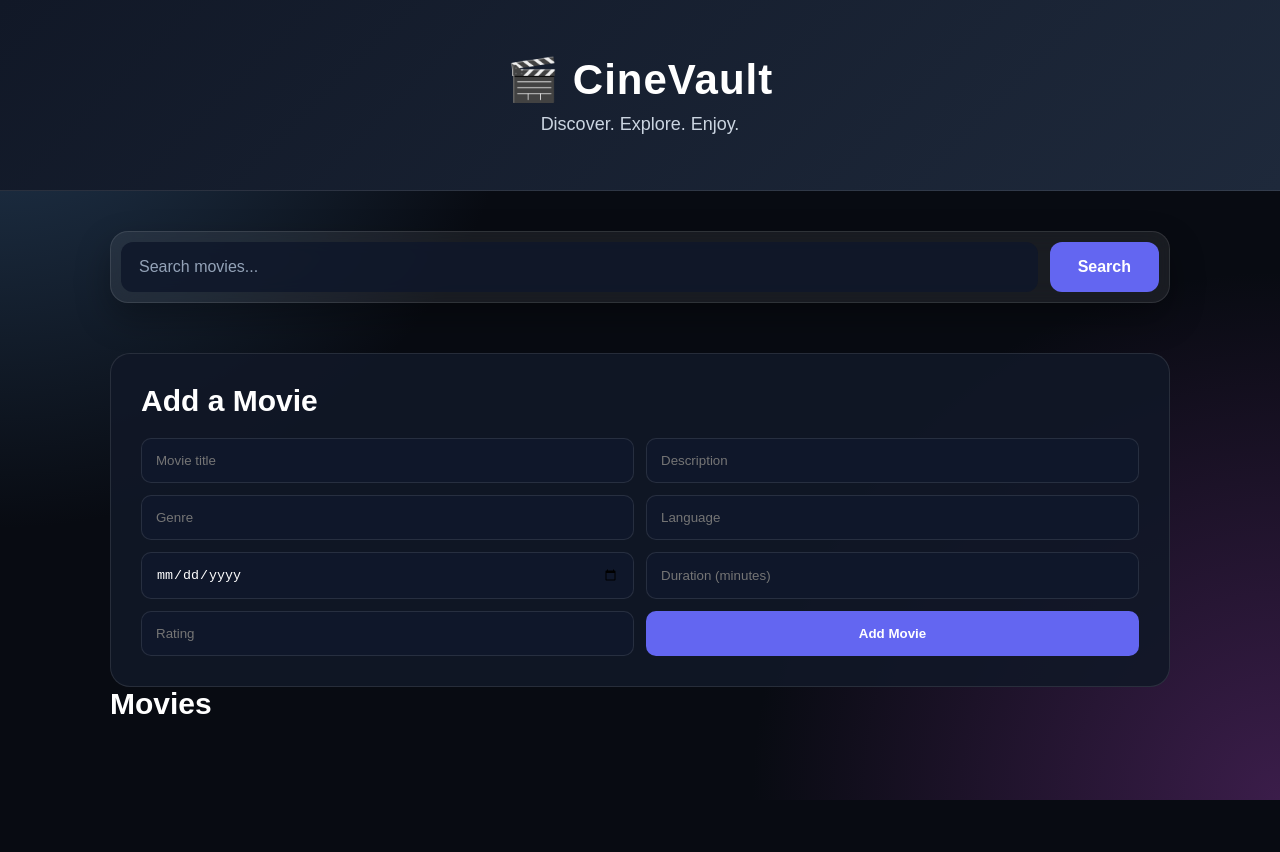
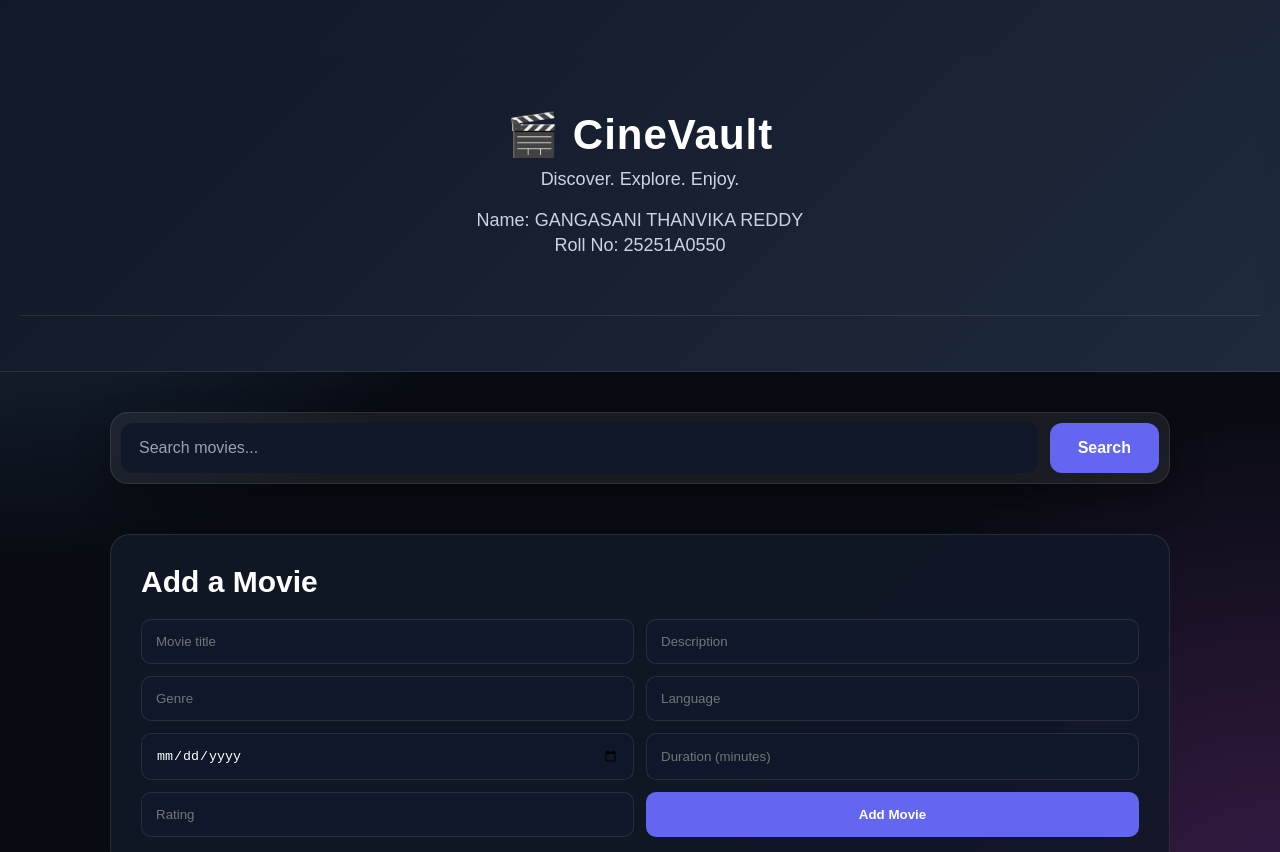
Before and after one commit to gangasanithanvikareddy-beep/movie-application, a plain HTML site: page frontend/index.html in a window 1280 px wide. Shown: the top 852 px of the page. Before the commit the page ends 800 px from the top, so only its background shows below. Drawn offline with Linux system fonts and the light colour scheme; no server answers.

Commit message:
Add student details

```diff
--- a/frontend/index.html
+++ b/frontend/index.html
@@ -9,8 +9,15 @@
 <body>
 
     <header>
-        <h1>🎬 CineVault</h1>
-<p>Discover. Explore. Enjoy.</p>
+        <header>
+    <h1>🎬 CineVault</h1>
+    <p>Discover. Explore. Enjoy.</p>
+
+    <div class="student-info">
+        <p>Name: GANGASANI THANVIKA REDDY</p>
+        <p>Roll No: 25251A0550</p>
+    </div>
+</header>
     </header>
 
     <main>
--- a/frontend/style.css
+++ b/frontend/style.css
@@ -281,3 +281,12 @@ h2 {
 .details-buttons button:last-child:hover {
     background: #ef4444;
 }
+.student-info {
+    margin-top: 20px;
+    color: #cbd5e1;
+    font-size: 15px;
+}
+
+.student-info p {
+    margin: 4px 0;
+}
```
Also changed, not shown: README.md (added).
